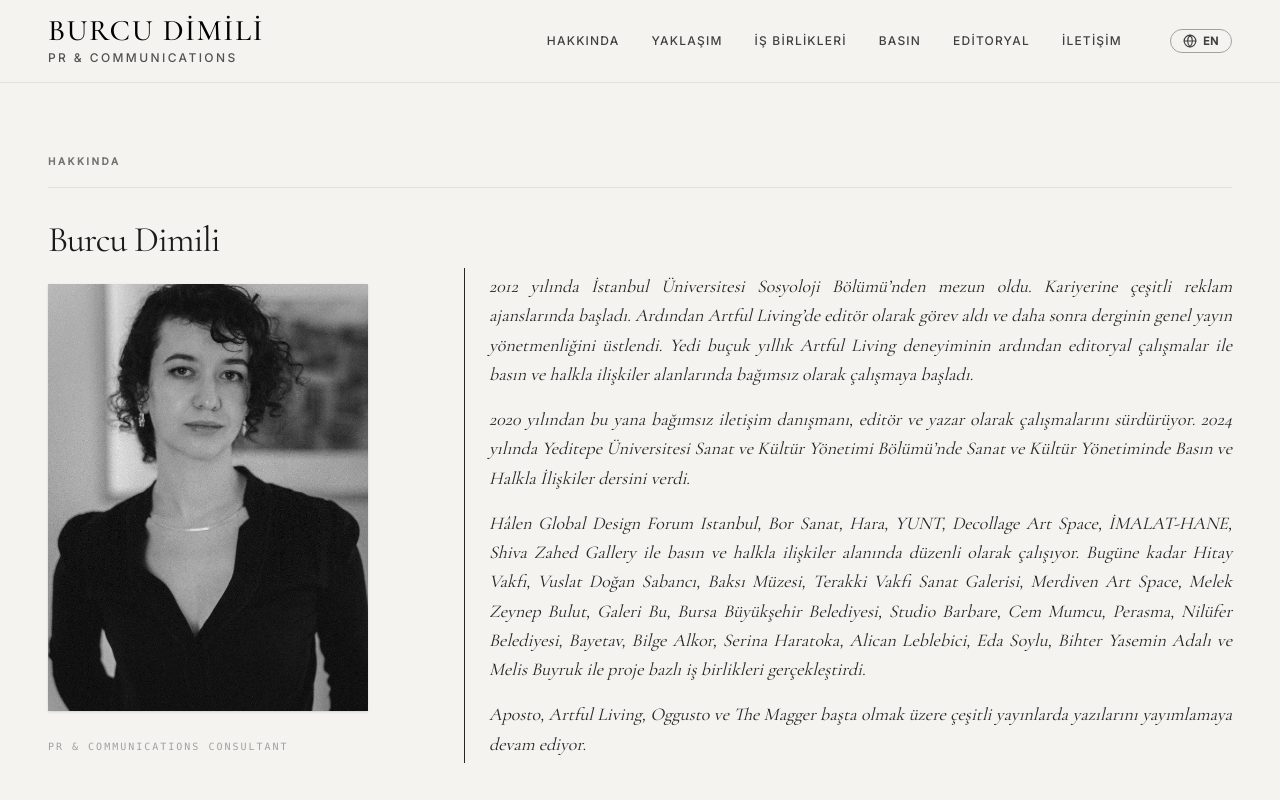
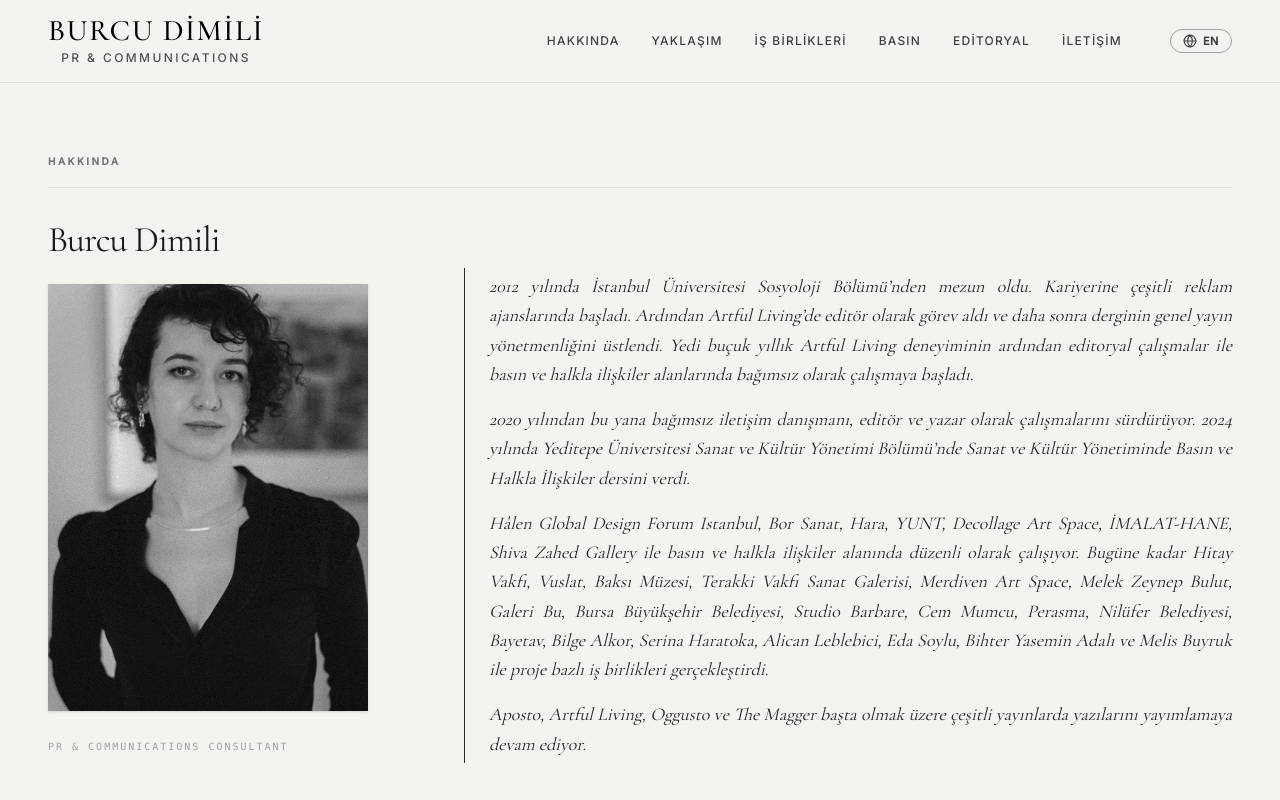
Before and after one commit to alpayerayvural/burcu-dimili-portfolio, a Next.js app: page /about in a window 1280 px wide. Shown: the top 800 px of the page. Built offline with nearby package versions, Linux system fonts and the light colour scheme.

Commit message:
Logo ortalandı

```diff
--- a/src/components/Header.tsx
+++ b/src/components/Header.tsx
@@ -68,7 +68,7 @@ export default function Header({ activeTab, setActiveTab }: HeaderProps) {
   return (
     <header className="sticky top-0 z-50 bg-[#F4F3EF]/90 backdrop-blur-md border-b border-neutral-300/60 transition-all">
       <div className="max-w-7xl mx-auto px-6 py-3.5 md:py-4 md:px-12 flex justify-between items-center">
-        {/* Brand / Logo (Doğal Genişlik, Tok Siyah Kontrast) */}
+        {/* Brand / Logo (Tam Ortalanmış Alt Başlık) */}
         <Link
           href={getTargetHref("home")}
           onClick={() => {
@@ -81,13 +81,12 @@ export default function Header({ activeTab, setActiveTab }: HeaderProps) {
               }
             }
           }}
-          className="group"
+          className="group flex flex-col items-center text-center"
         >
-          {/* tracking-wider ile harf arası sıklaştırıldı, text-black ve font-medium ile belirginleştirildi */}
           <h1 className="font-serif text-2xl md:text-3xl font-medium tracking-wider text-black group-hover:opacity-75 transition-opacity leading-none">
             BURCU DİMİLİ
           </h1>
-          <p className="text-[10px] md:text-xs tracking-[0.2em] text-neutral-600 font-medium uppercase mt-1">
+          <p className="text-[10px] md:text-xs tracking-[0.2em] text-neutral-600 font-medium uppercase mt-1 text-center">
             PR & COMMUNICATIONS
           </p>
         </Link>
--- a/src/data/content.ts
+++ b/src/data/content.ts
@@ -35,7 +35,7 @@ export const siteContent = {
       title: "Hakkında",
       p1: "2012 yılında İstanbul Üniversitesi Sosyoloji Bölümü’nden mezun oldu. Kariyerine çeşitli reklam ajanslarında başladı. Ardından Artful Living’de editör olarak görev aldı ve daha sonra derginin genel yayın yönetmenliğini üstlendi. Yedi buçuk yıllık Artful Living deneyiminin ardından editoryal çalışmalar ile basın ve halkla ilişkiler alanlarında bağımsız olarak çalışmaya başladı.",
       p2: "2020 yılından bu yana bağımsız iletişim danışmanı, editör ve yazar olarak çalışmalarını sürdürüyor. 2024 yılında Yeditepe Üniversitesi Sanat ve Kültür Yönetimi Bölümü’nde Sanat ve Kültür Yönetiminde Basın ve Halkla İlişkiler dersini verdi.",
-      p3: "Hâlen Global Design Forum Istanbul, Bor Sanat, Hara, YUNT, Decollage Art Space, İMALAT-HANE, Shiva Zahed Gallery ile basın ve halkla ilişkiler alanında düzenli olarak çalışıyor. Bugüne kadar Hitay Vakfı, Vuslat Doğan Sabancı, Baksı Müzesi, Terakki Vakfı Sanat Galerisi, Merdiven Art Space, Melek Zeynep Bulut, Galeri Bu, Bursa Büyükşehir Belediyesi, Studio Barbare, Cem Mumcu, Perasma, Nilüfer Belediyesi, Bayetav, Bilge Alkor, Serina Haratoka, Alican Leblebici, Eda Soylu, Bihter Yasemin Adalı ve Melis Buyruk ile proje bazlı iş birlikleri gerçekleştirdi.",
+      p3: "Hâlen Global Design Forum Istanbul, Bor Sanat, Hara, YUNT, Decollage Art Space, İMALAT-HANE, Shiva Zahed Gallery ile basın ve halkla ilişkiler alanında düzenli olarak çalışıyor. Bugüne kadar Hitay Vakfı, Vuslat, Baksı Müzesi, Terakki Vakfı Sanat Galerisi, Merdiven Art Space, Melek Zeynep Bulut, Galeri Bu, Bursa Büyükşehir Belediyesi, Studio Barbare, Cem Mumcu, Perasma, Nilüfer Belediyesi, Bayetav, Bilge Alkor, Serina Haratoka, Alican Leblebici, Eda Soylu, Bihter Yasemin Adalı ve Melis Buyruk ile proje bazlı iş birlikleri gerçekleştirdi.",
       p4: "Aposto, Artful Living, Oggusto ve The Magger başta olmak üzere çeşitli yayınlarda yazılarını yayımlamaya devam ediyor.",
     },
     approach: {
@@ -305,7 +305,7 @@ export const siteContent = {
       title: "About",
       p1: "She graduated from the Department of Sociology at Istanbul University in 2012. She began her career at various advertising agencies before joining Artful Living as an editor, later serving as the magazine’s Editor-in-Chief. After seven and a half years at Artful Living, she began working independently in editorial services, public relations, and press communications.",
       p2: "Since 2020, she has been working as an independent communications consultant, editor, and writer. In 2024, she taught the course Press and Public Relations in Arts and Cultural Management at the Department of Arts and Cultural Management at Yeditepe University.",
-      p3: "She currently collaborates with Global Design Forum Istanbul, Bor Sanat, Hara, YUNT, Decollage Art Space, İMALAT-HANE, and Shiva Zahed Gallery on an ongoing basis, specializing in public relations and press communications. Throughout her career, she has also worked on a project basis with Hitay Foundation, Vuslat Doğan Sabancı, Baksı Museum, Terakki Foundation Art Gallery, Merdiven Art Space, Melek Zeynep Bulut, Galeri Bu, Bursa Metropolitan Municipality, Studio Barbare, Cem Mumcu, Perasma, Nilüfer Municipality, Bayetav, Bilge Alkor, Serina Haratoka, Alican Leblebici, Eda Soylu, Bihter Yasemin Adalı, and Melis Buyruk.",
+      p3: "She currently collaborates with Global Design Forum Istanbul, Bor Sanat, Hara, YUNT, Decollage Art Space, İMALAT-HANE, and Shiva Zahed Gallery on an ongoing basis, specializing in public relations and press communications. Throughout her career, she has also worked on a project basis with Hitay Foundation, Vuslat, Baksı Museum, Terakki Foundation Art Gallery, Merdiven Art Space, Melek Zeynep Bulut, Galeri Bu, Bursa Metropolitan Municipality, Studio Barbare, Cem Mumcu, Perasma, Nilüfer Municipality, Bayetav, Bilge Alkor, Serina Haratoka, Alican Leblebici, Eda Soylu, Bihter Yasemin Adalı, and Melis Buyruk.",
       p4: "She continues to contribute to a range of publications, including Aposto, Artful Living, OGGUSTO, and The Magger.",
     },
     approach: {
@@ -367,7 +367,7 @@ export const siteContent = {
       selectedTitle: "Selected Collaborations",
       selectedDesc: "A selection of projects developed over the years with artists, institutions, galleries and brands.",
       selectedList: [
-        "Vuslat Doğan Sabancı",
+        "Vuslat",
         "Bor Sanat",
         "Baksı Museum",
         "Autoban",
```
